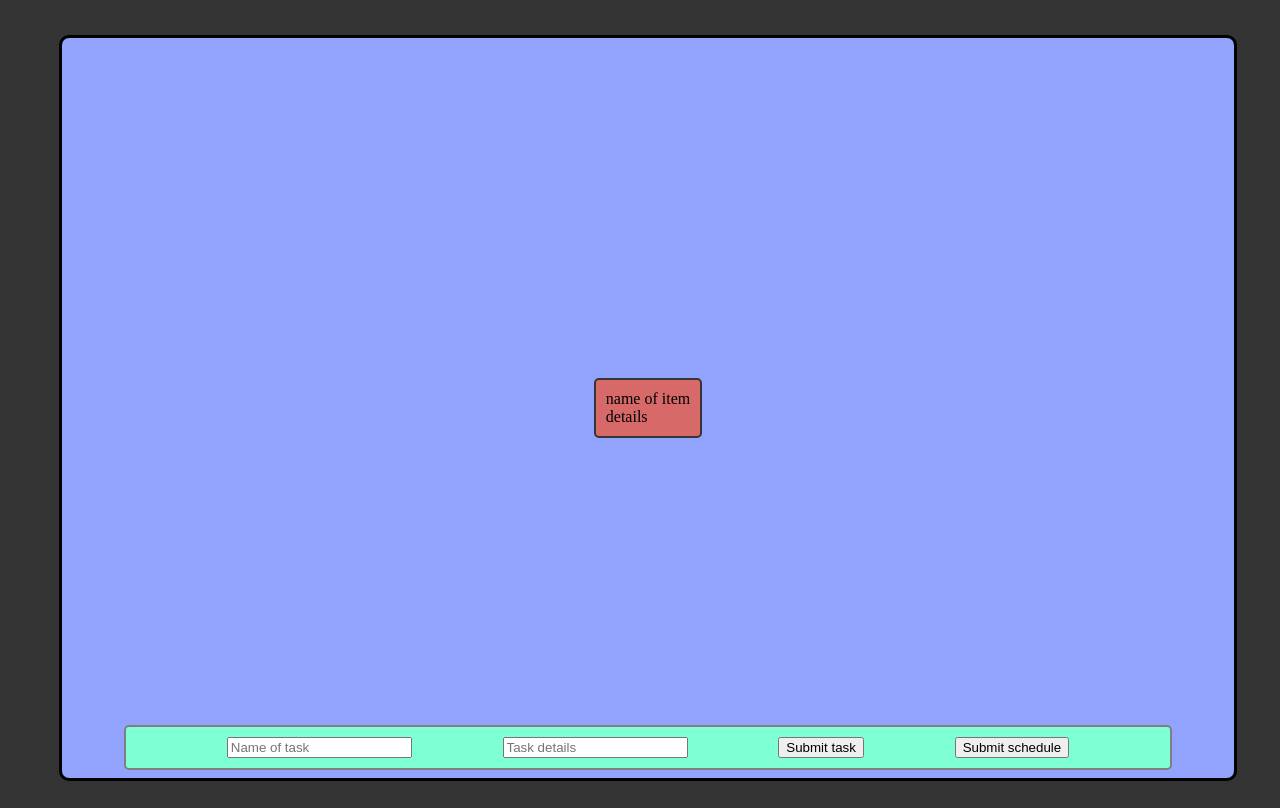
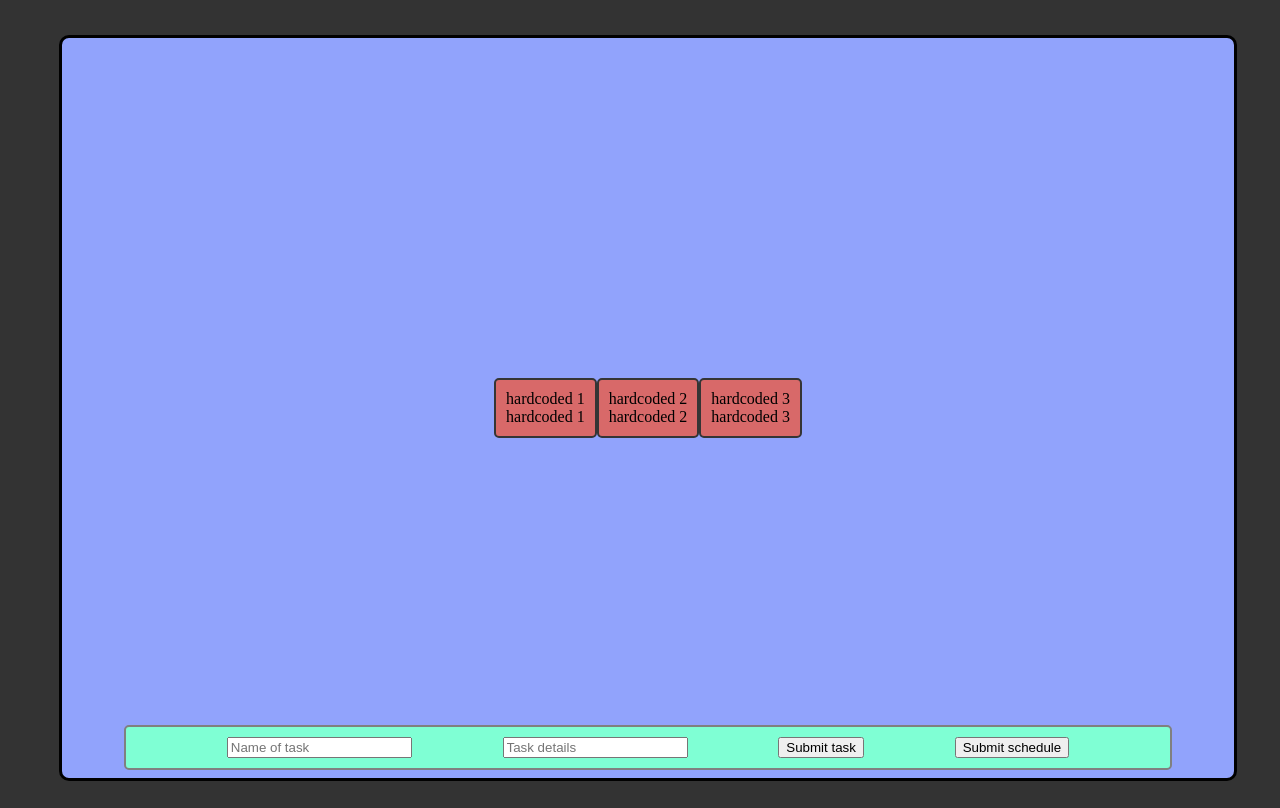
Before and after one commit to team-jigglypuff-nyoi9/timeWise, a React app: page / in a window 1280 px wide. Built offline with nearby package versions, Linux system fonts and the light colour scheme.

Commit message:
got reducer initially setup, rendering items based on store

```diff
--- a/client/components/item.tsx
+++ b/client/components/item.tsx
@@ -1,10 +1,10 @@
 import React from 'react';
 
-export default function Item():React.JSX.Element {
+export default function Item(props: any):React.JSX.Element {
   return (
     <div className="todo-item">
-      <div>name of item</div>
-      <div>details</div>
+      <div>{props.name}</div>
+      <div>{props.details}</div>
     </ div>
   );
 }
--- a/client/components/itemCreater.tsx
+++ b/client/components/itemCreater.tsx
@@ -1,8 +1,13 @@
 import React from 'react';
+import { addTask } from '../redux/taskSlice'
 
 export default function ItemCreater():React.JSX.Element {
   function addTask(): void {
     console.log('addTask invoked')
+    // get the data in the two inputs
+
+    // add a new task to the redux store
+
   }
 
   function submitSchedule(): void {
--- a/client/components/mainContainer.tsx
+++ b/client/components/mainContainer.tsx
@@ -1,12 +1,21 @@
 import React from 'react';
 import Item from './item';
 import ItemCreater from './itemCreater';
+import { useAppSelector } from '../redux/hooks'
 
 
 export default function MainContainer():React.JSX.Element {
+  // get our items from our redux store
+  const items = useAppSelector((state) => state.task.tasks);
+  // render our items to the screen
+  const itemElements: React.JSX.Element[] = [];
+  for(let i = 0; i < items.length; i++){
+    itemElements.push(<Item key={`item-${i}`} name={items[i].name} details={items[i].details} />)
+  }
+
   return (
     <div className="maincontainer">
-        <Item />
+        {itemElements}
         <ItemCreater />
     </div>
   );
--- a/client/redux/store.ts
+++ b/client/redux/store.ts
@@ -1,9 +1,11 @@
 import { configureStore } from '@reduxjs/toolkit'
 import counterReducer from './counterSlice'
+import taskReducer from './taskSlice'
 
 export const store = configureStore({
   reducer: {
-    counter: counterReducer
+    counter: counterReducer,
+    task: taskReducer
   }
 })
 
--- /dev/null
+++ b/client/redux/taskSlice.ts
@@ -0,0 +1,37 @@
+import { createSlice } from '@reduxjs/toolkit'
+// import type { RootState } from './store'
+
+// define our types, which will be an array of objects containing info on each task
+interface task {
+    name: string,
+    details: string
+}
+interface taskState {
+    tasks: task[]
+}
+
+// define our initial state
+const initialState: taskState = {
+    tasks: [
+        {name: 'hardcoded 1', details: 'hardcoded 1'},
+        {name: 'hardcoded 2', details: 'hardcoded 2'},
+        {name: 'hardcoded 3', details: 'hardcoded 3'}
+    ]
+}
+
+// create our slice
+export const taskSlice = createSlice({
+    name: 'task',
+    initialState, // define our intial state to the empty array above
+    reducers:{
+        // create a reducer to add a task
+        addTask: (state) => {
+            state.tasks.push({name: 'hardcoded name', details: 'hardcoded details'})
+        },
+        // create a reducer to remove a task
+    }
+})
+
+// export our reducers
+export const { addTask } = taskSlice.actions;
+export default taskSlice.reducer;
```
